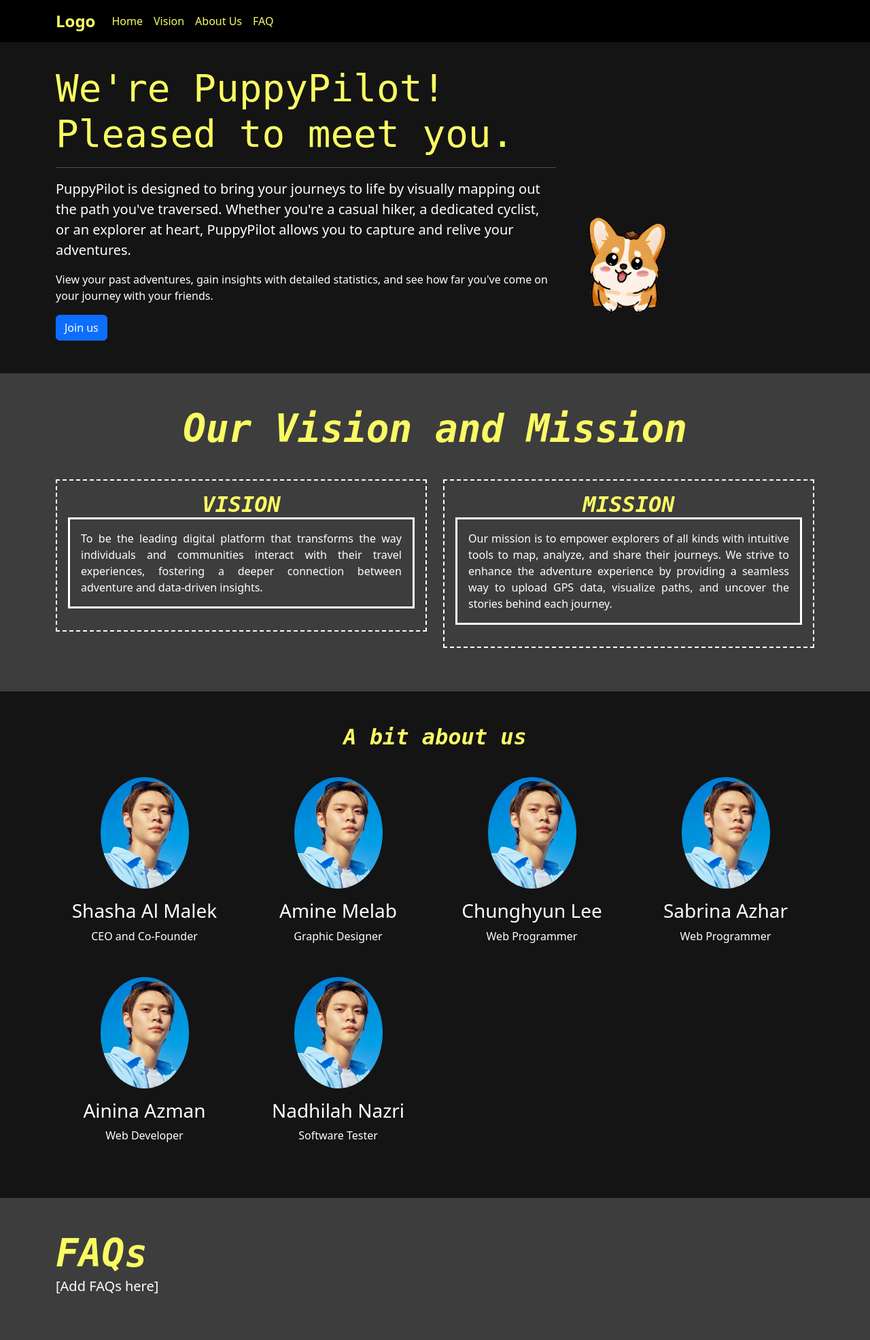
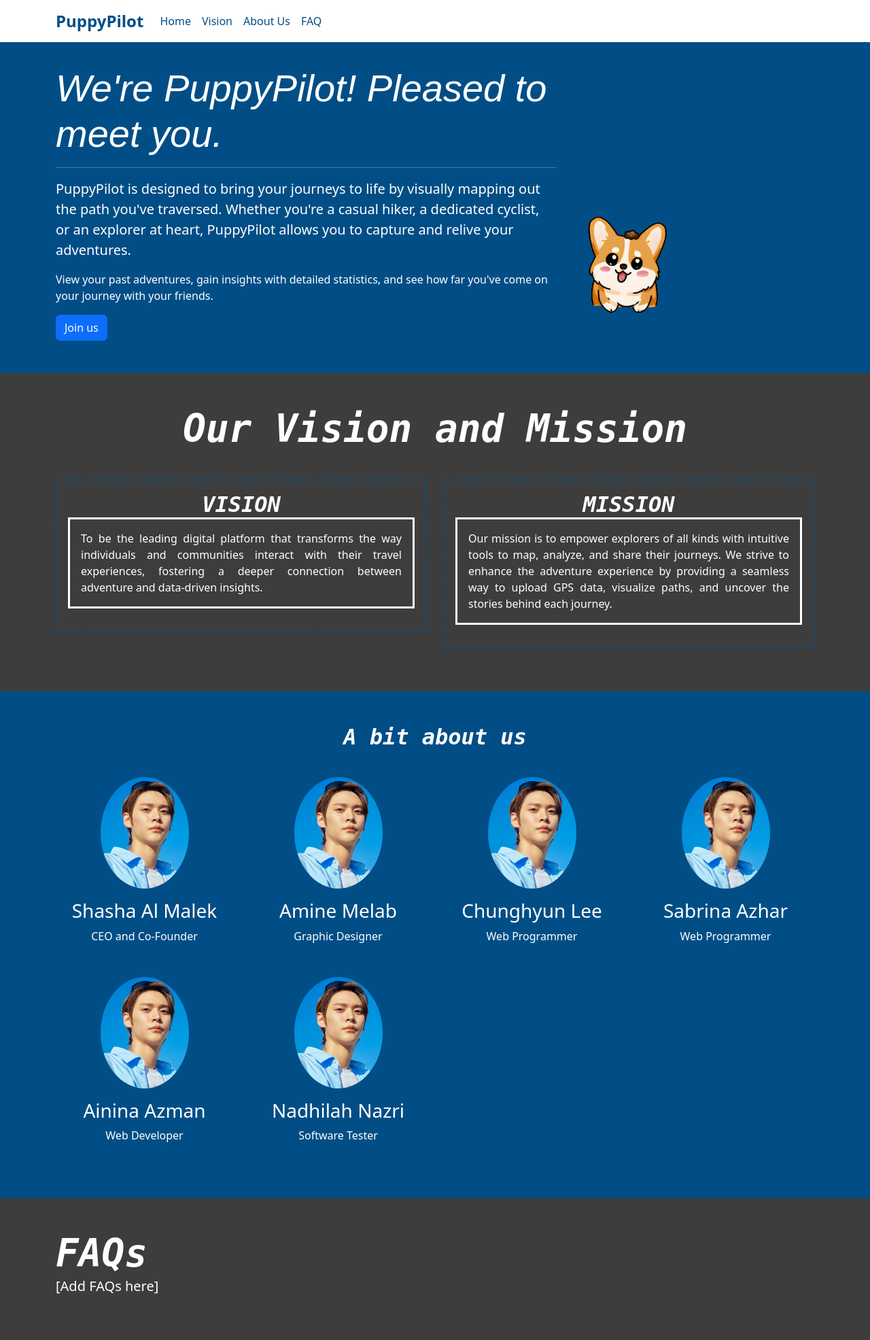
Before and after one commit to shasha-nabila/Journey-Tracker-App, a Flask app: page / in a window 1280 px wide. Shown: the whole page at 68% size. Run offline with Flask 3, Linux system fonts and the light colour scheme; some libraries are stand-ins or nearby versions.

Commit message:
UI design update ( new colors)

```diff
--- a/app/static/style.css
+++ b/app/static/style.css
@@ -3,14 +3,14 @@
 /* Base */
 
 body {
-    background-color: #141414 !important;
+    background-color: #014E86 !important;
     /* Use !important to override Bootstrap's styles */
     color: #ffffff !important;
 
 }
 
 header {
-    background-color: #142922;
+    background-color: #ffffff;
 }
 
 .navbar {
@@ -20,7 +20,7 @@ header {
 .navbar-brand {
     font-size: 24px !important;
     font-weight: bold;
-    color: #FAFB63 !important;
+    color: #014E86 !important;
 }
 
 .navbar-toggler-icon {
@@ -36,11 +36,11 @@ header {
     text-decoration: none;
     padding: 5px 10px;
     border-radius: 5px;
-    color: #FAFB63;
+    color: #014E86;
 }
 
 .nav-item a:hover {
-    background-color: #22463a;
+    background-color: #014E86;
 }
 
 .flash-message {
@@ -62,8 +62,10 @@ header {
 }
 
 h1 {
-    color: #FAFB63 !important;
-    font-family: monospace;
+    color: #ffffff !important;
+    font-family: 'Quantico' , sans-serif ;
+    font-weight: 700 ;
+    font-style: italic ;
 }
 
 .login-register {
@@ -177,7 +179,7 @@ h1 {
 h2 {
     font-family: monospace;
     font-weight: bold !important;
-    color: #FAFB63 !important;
+    color: #ffffff !important;
     font-style: italic;
     margin: 0 !important;
 }
@@ -463,7 +466,7 @@ html {
 
 .vision-box,
 .mission-box {
-    border: 2px dashed #fff;
+    border: 2px dashed #014E86;
     /* Creates the dashed border effect */
     color: #fff;
     /* Text color */
--- a/app/templates/dashboard.html
+++ b/app/templates/dashboard.html
@@ -17,7 +17,7 @@
     <header>
         <nav class="navbar navbar-expand-lg sticky-top navbar-dark">
             <div class="container-fluid">
-                <a class="navbar-brand" href="{{ url_for('main.dashboard') }}">Logo</a>
+                <a class="navbar-brand" href="{{ url_for('main.dashboard') }}">PuppyPilot</a>
                 <button class="navbar-toggler" type="button" data-bs-toggle="collapse"
                     data-bs-target="#navbarNavDropdown" aria-controls="navbarNavDropdown" aria-expanded="false"
                     aria-label="Toggle navigation">
--- a/app/templates/landing.html
+++ b/app/templates/landing.html
@@ -4,9 +4,9 @@
 
 {% block content %}
 <!-- Navigation Bar -->
-<nav class="navbar navbar-expand-lg navbar-dark fixed-top" style="background-color: black;">
+<nav class="navbar navbar-expand-lg navbar-dark fixed-top" style="background-color: rgb(255, 255, 255);">
     <div class="container">
-        <a class="navbar-brand" href="#homeSection">Logo</a>
+        <a class="navbar-brand" href="#homeSection">PuppyPilot</a>
         <button class="navbar-toggler" type="button" data-bs-toggle="collapse" data-bs-target="#navbarResponsive"
             aria-controls="navbarResponsive" aria-expanded="false" aria-label="Toggle navigation">
             <span class="navbar-toggler-icon"></span>
--- a/app/templates/main.html
+++ b/app/templates/main.html
@@ -16,7 +16,7 @@
 <body>
 
     <div class="welcome-section">
-        <h1>Welcome to My App</h1>
+        <h1>PUPPY PILOT</h1>
         <p id="homepage-text"></p>
         <div class="login-register">
             <a href="{{ url_for('main.login') }}" id="login-link">Login</a> | <a href="{{ url_for('main.register') }}"
--- a/app/templates/map.html
+++ b/app/templates/map.html
@@ -6,7 +6,7 @@
 <header>
     <nav class="navbar navbar-expand-lg sticky-top navbar-dark">
         <div class="container-fluid">
-            <a class="navbar-brand" href="{{ url_for('main.dashboard') }}">Logo</a>
+            <a class="navbar-brand" href="{{ url_for('main.dashboard') }}">PuppyPilot</a>
             <button class="navbar-toggler" type="button" data-bs-toggle="collapse" data-bs-target="#navbarNavDropdown"
                 aria-controls="navbarNavDropdown" aria-expanded="false" aria-label="Toggle navigation">
                 <span class="navbar-toggler-icon"></span>
--- a/app/templates/membership.html
+++ b/app/templates/membership.html
@@ -17,7 +17,7 @@
     <header>
         <nav class="navbar navbar-expand-lg sticky-top navbar-dark">
             <div class="container-fluid">
-                <a class="navbar-brand" href="{{ url_for('main.dashboard') }}">Logo</a>
+                <a class="navbar-brand" href="{{ url_for('main.dashboard') }}">PuppyPilot</a>
                 <button class="navbar-toggler" type="button" data-bs-toggle="collapse"
                     data-bs-target="#navbarNavDropdown" aria-controls="navbarNavDropdown" aria-expanded="false"
                     aria-label="Toggle navigation">
--- a/app/templates/success.html
+++ b/app/templates/success.html
@@ -17,7 +17,7 @@
     <header>
         <nav class="navbar navbar-expand-lg sticky-top navbar-dark">
             <div class="container-fluid">
-                <a class="navbar-brand" href="{{ url_for('main.dashboard') }}">Logo</a>
+                <a class="navbar-brand" href="{{ url_for('main.dashboard') }}">PuppyPilot</a>
                 <button class="navbar-toggler" type="button" data-bs-toggle="collapse"
                     data-bs-target="#navbarNavDropdown" aria-controls="navbarNavDropdown" aria-expanded="false"
                     aria-label="Toggle navigation">
```
Also changed, not shown: other parts of app/static/style.css (+17 -16 lines), app/static/image/20240422_125056_route.png (added), app/static/image/20240422_125220_route.png (added), app/static/image/20240422_142120_route.png (added), app/static/image/20240422_142953_route.png (added).
